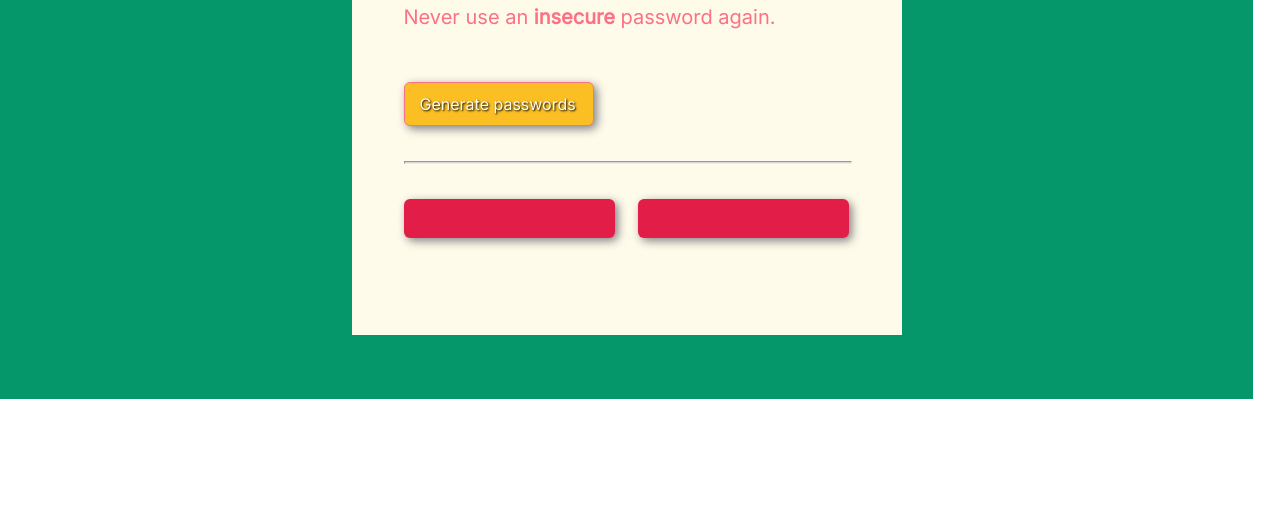
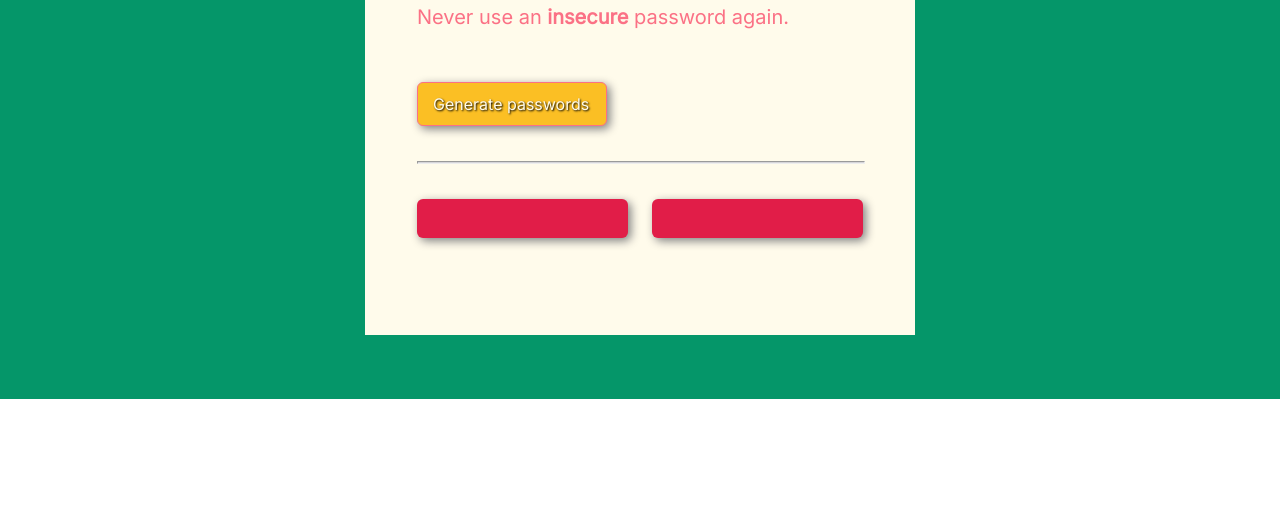
Before and after one commit to Hiteshwar-Singh/Basic_Password_generator, a plain HTML site: page index.html in a window 1280 px wide. Shown: the part 279-800 px from the top of the page. Drawn offline with nearby package versions, Linux system fonts and the light colour scheme.

Commit message:
change width

```diff
--- a/index.css
+++ b/index.css
@@ -6,7 +6,7 @@
 }
 .section1{
 display: flex;
-width: calc(1253px);
+width: 100%;
 height: 678px;
 padding: 64px 61px;
 justify-content: center;
```
